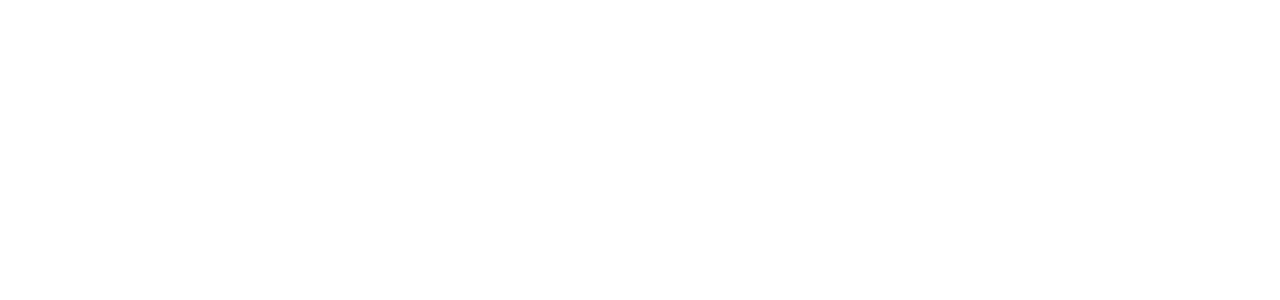
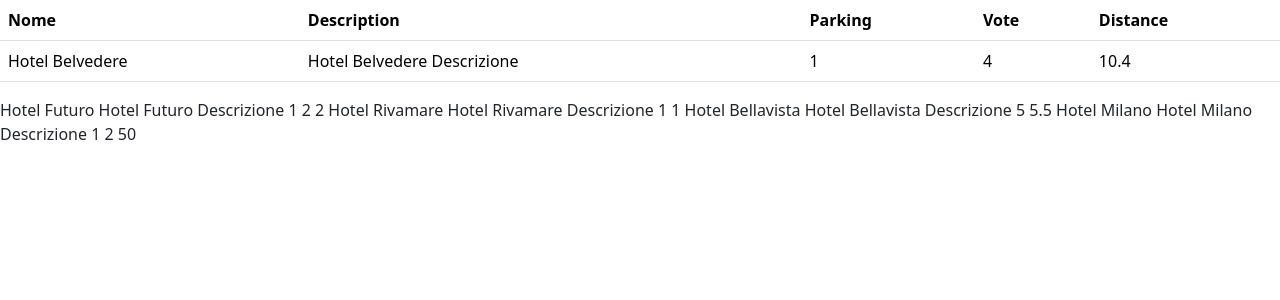
Before and after one commit to giovanni2299/php-hotel, a PHP site: page / in a window 1280 px wide. Before the commit the part shown is empty. Shown: the top 300 px of the page. Run offline with PHP 8.4, Linux system fonts and the light colour scheme.

Commit message:
ADD: insert the table

```diff
--- a/index.php
+++ b/index.php
@@ -38,15 +38,61 @@
         ],
 
     ];
+
+
+
 ?>
 <!DOCTYPE html>
 <html lang="en">
 <head>
     <meta charset="UTF-8">
     <meta name="viewport" content="width=device-width, initial-scale=1.0">
+    <link href="https://cdn.jsdelivr.net/npm/bootstrap@5.3.3/dist/css/bootstrap.min.css" rel="stylesheet" integrity="sha384-QWTKZyjpPEjISv5WaRU9OFeRpok6YctnYmDr5pNlyT2bRjXh0JMhjY6hW+ALEwIH" crossorigin="anonymous">
+
     <title>Php-Hotel</title>
 </head>
 <body>
 
+   <table class="table">
+  <thead>
+    <tr>
+      <th scope="col">Nome</th>
+      <th scope="col">Description</th>
+      <th scope="col">Parking</th>
+      <th scope="col">Vote</th>
+      <th scope="col">Distance</th>
+
+    </tr>
+  </thead>
+
+  <?php
+    for($i = 0; $i < count($hotels); $i++){
+        $hotel = $hotels[$i];
+        $name = $hotel['name'];
+        $description = $hotel['description'];
+        $parking = $hotel['parking'];
+        $vote = $hotel['vote'];
+        $distance = $hotel['distance_to_center']
+
+
+
+    ?>
+
+  <tbody>
+    <tr>
+      <td scope="row"><?php echo $name; ?></td>
+      <td><?php echo $description;?></td>
+      <td><?php echo $parking;?></td>
+      <td><?php echo $vote;?></td>
+      <td><?php echo $distance;?></td>
+    </tr>
+
+  </tbody>
+</table>
+
+    <?php
+    }
+    ?>
+
 </body>
 </html>
```
